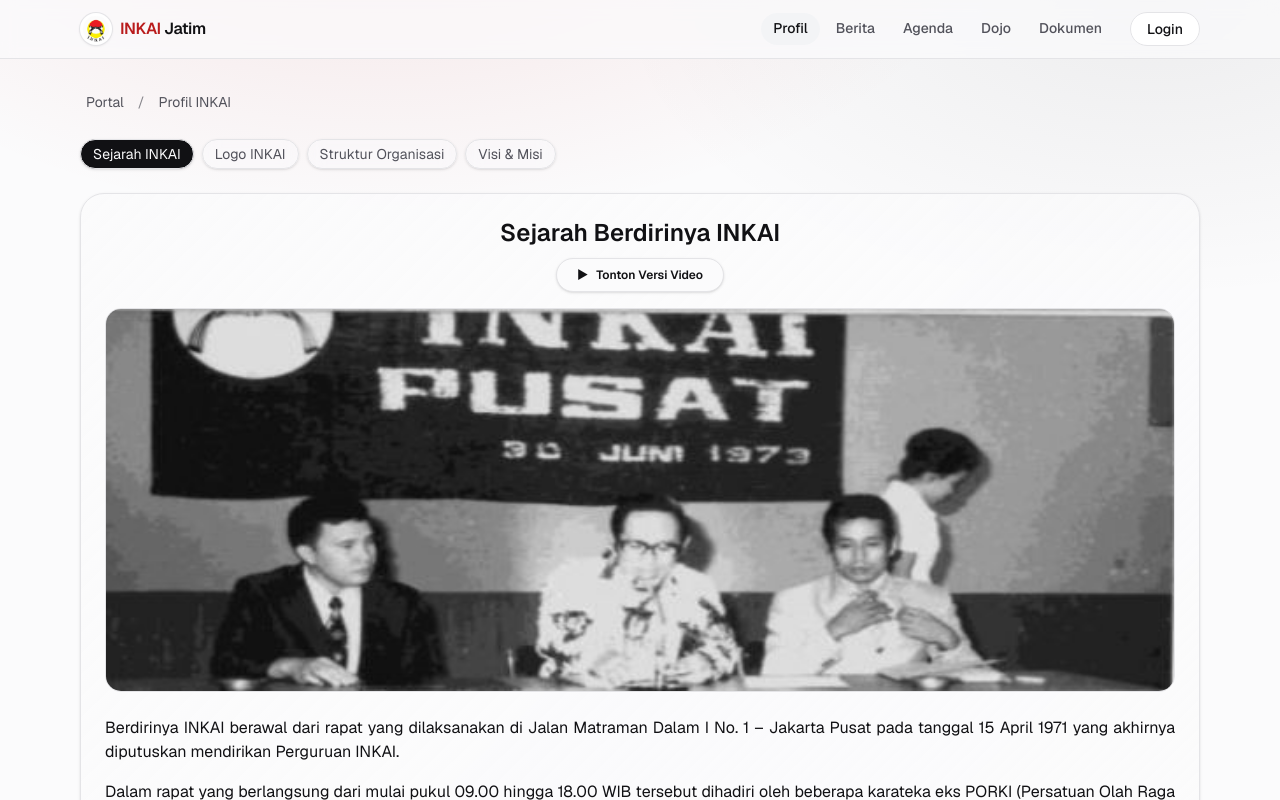
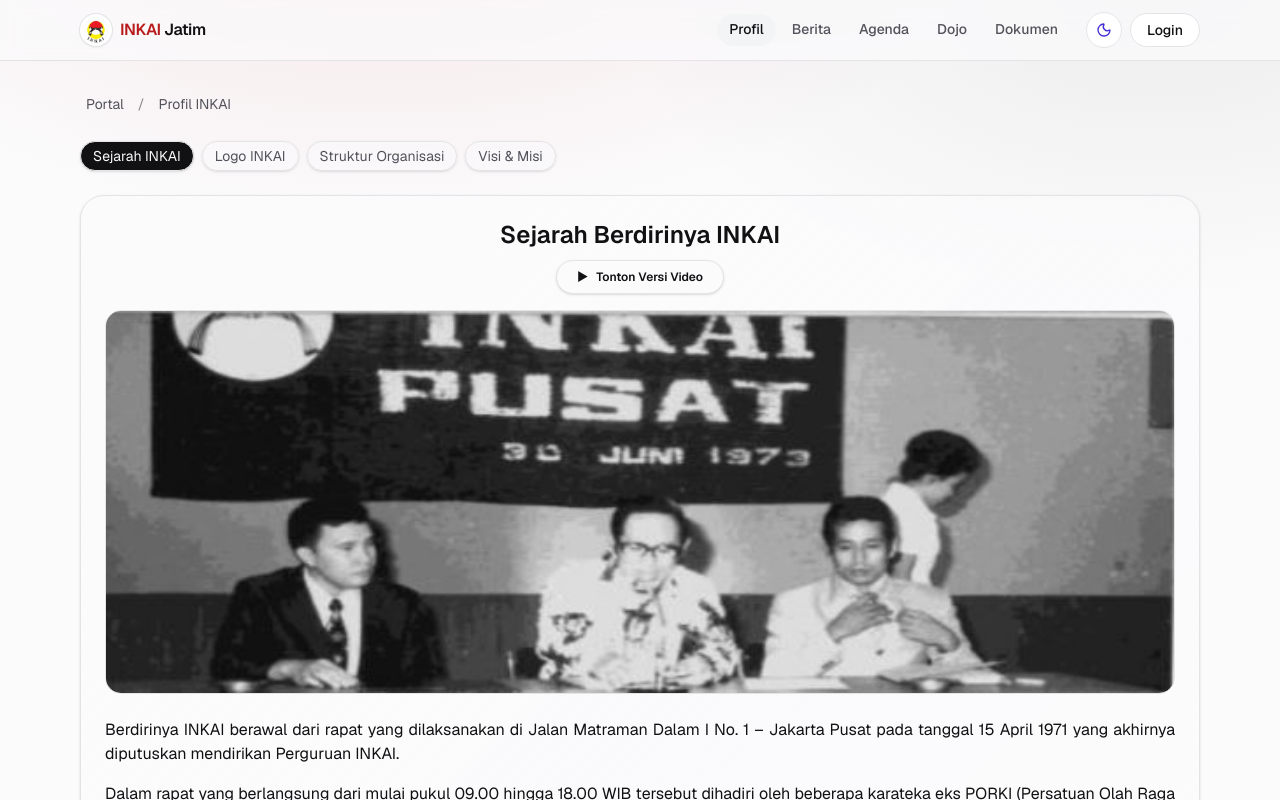
Before and after one commit to inkaisby/inkai-jatim, a Next.js app: page /profil in a window 1280 px wide. Shown: the top 800 px of the page. Built offline with nearby package versions, Linux system fonts and the light colour scheme.

Commit message:
feat: add day and night theme toggle (dark/light mode)

```diff
--- a/app/_components/portal-shell.tsx
+++ b/app/_components/portal-shell.tsx
@@ -2,6 +2,7 @@
 import Image from "next/image";
 import type { ReactNode } from "react";
 import type { ComponentType } from "react";
+import { ThemeToggle } from "./theme-toggle";
 
 type NavItem = { href: string; label: string };
 
@@ -47,12 +48,14 @@
             </nav>
 
             <div className="flex items-center gap-2">
+              <ThemeToggle />
               <button type="button" className="btn-outline px-4 py-1.5">
                 Login
               </button>
             </div>
           </div>
         </div>
+
 
         <div className="mx-auto max-w-6xl px-4 pb-3 md:hidden">
           <div className="flex flex-wrap gap-2">
--- /dev/null
+++ b/app/_components/theme-provider.tsx
@@ -0,0 +1,8 @@
+"use client";
+
+import { ThemeProvider as NextThemesProvider } from "next-themes";
+import type { ThemeProviderProps } from "next-themes";
+
+export function ThemeProvider({ children, ...props }: ThemeProviderProps) {
+  return <NextThemesProvider {...props}>{children}</NextThemesProvider>;
+}
--- /dev/null
+++ b/app/_components/theme-toggle.tsx
@@ -0,0 +1,43 @@
+"use client";
+
+import { useTheme } from "next-themes";
+import { useEffect, useState } from "react";
+import { Sun, Moon } from "lucide-react";
+
+export function ThemeToggle() {
+  const [mounted, setMounted] = useState(false);
+  const { setTheme, resolvedTheme } = useTheme();
+
+  useEffect(() => {
+    setMounted(true);
+  }, []);
+
+  if (!mounted) {
+    return (
+      <button
+        type="button"
+        className="btn-outline flex h-9 w-9 items-center justify-center p-0"
+        aria-label="Toggle theme"
+      >
+        <span className="h-4 w-4 rounded-full bg-foreground/20 animate-pulse" />
+      </button>
+    );
+  }
+
+  const isDark = resolvedTheme === "dark";
+
+  return (
+    <button
+      type="button"
+      onClick={() => setTheme(isDark ? "light" : "dark")}
+      className="btn-outline flex h-9 w-9 items-center justify-center p-0 transition-transform active:scale-95"
+      aria-label="Toggle theme"
+    >
+      {isDark ? (
+        <Sun className="h-4 w-4 text-amber-500 transition-all" />
+      ) : (
+        <Moon className="h-4 w-4 text-indigo-700 transition-all" />
+      )}
+    </button>
+  );
+}
--- a/app/globals.css
+++ b/app/globals.css
@@ -33,8 +33,7 @@
   --font-mono: var(--font-geist-mono);
 }
 
-@media (prefers-color-scheme: dark) {
-  :root {
+.dark {
   --background: #0b0b0f;
   --foreground: #f4f4f5;
 
@@ -49,7 +48,7 @@
   --ring: color-mix(in oklab, var(--accent) 45%, black);
   --shadow: 0 1px 1px rgba(0, 0, 0, 0.35), 0 18px 42px rgba(0, 0, 0, 0.5);
 }
-}
+
 
 body {
   background: radial-gradient(
--- a/app/layout.tsx
+++ b/app/layout.tsx
@@ -1,6 +1,7 @@
 import type { Metadata } from "next";
 import { Geist, Geist_Mono } from "next/font/google";
 import "./globals.css";
+import { ThemeProvider } from "./_components/theme-provider";
 
 const geistSans = Geist({
   variable: "--font-geist-sans",
@@ -23,11 +24,13 @@
   children: React.ReactNode;
 }>) {
   return (
-    <html lang="id">
+    <html lang="id" suppressHydrationWarning>
       <body
         className={`${geistSans.variable} ${geistMono.variable} antialiased`}
       >
-        {children}
+        <ThemeProvider attribute="class" defaultTheme="system" enableSystem>
+          {children}
+        </ThemeProvider>
       </body>
     </html>
   );
--- a/package.json
+++ b/package.json
@@ -11,7 +11,9 @@
   "dependencies": {
     "@supabase/ssr": "^0.9.0",
     "@supabase/supabase-js": "^2.99.2",
+    "lucide-react": "^1.14.0",
     "next": "16.1.7",
+    "next-themes": "^0.4.6",
     "react": "19.2.3",
     "react-dom": "19.2.3"
   },
```
Also changed, not shown: 1 other file (tests, documents, lock files or other folders). Lines whose indentation alone changed are shown as unchanged.
